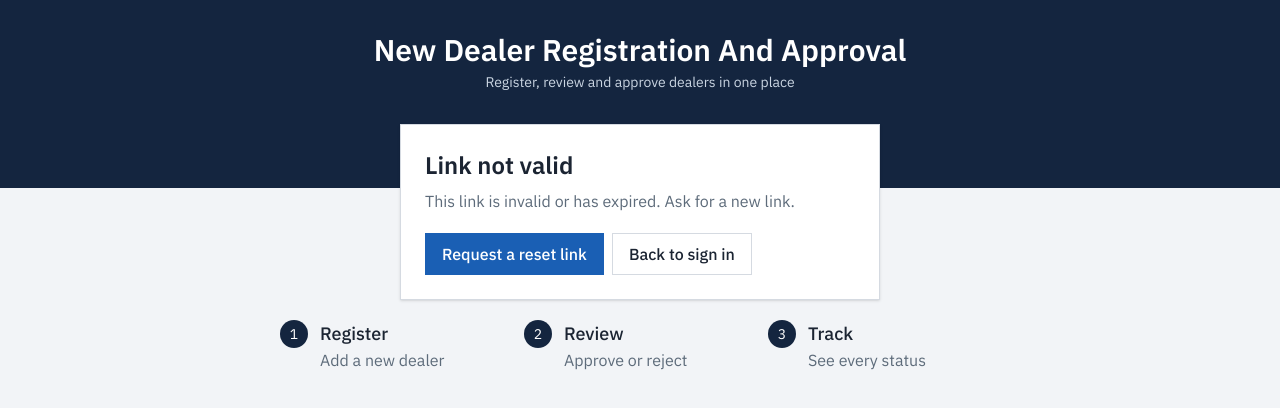
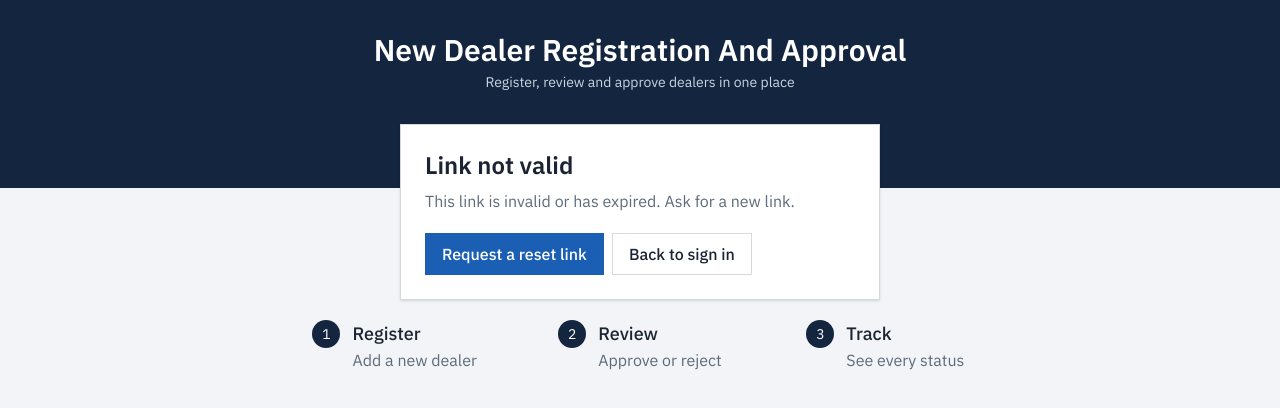
Before and after one commit to PrafullJ001/new-dealer-registration-approval, a React (Vite) app in the folder frontend/: page /set-password in a window 1280 px wide. Shown: the top 408 px of the page. Built offline with nearby package versions, Linux system fonts and the light colour scheme; no server answers.

Commit message:
Center login page cards

```diff
--- a/frontend/index.html
+++ b/frontend/index.html
@@ -2,7 +2,7 @@
 <html lang="en">
   <head>
     <meta charset="UTF-8" />
-    <meta name="viewport" content="width=device-width, initial-scale=1.0" />
+    <meta name="viewport" content="width=device-width, initial-scale=1.0, maximum-scale=1.0" />
     <title>New Dealer Registration &amp; Approval</title>
     <link
       href="https://fonts.googleapis.com/css2?family=IBM+Plex+Mono&family=IBM+Plex+Sans:wght@400;500;600&display=swap"
--- a/frontend/src/components/AuthShell.jsx
+++ b/frontend/src/components/AuthShell.jsx
@@ -22,10 +22,10 @@ export default function AuthShell({ children }) {
         <div className="border border-line bg-white p-5 shadow-sm sm:p-6 md:p-6">{children}</div>
       </main>
 
-      {/* steps right under the card (no mt-auto, so no scrolling to find them) */}
-      <section className="mx-auto mb-6 mt-5 grid w-full max-w-3xl gap-3 px-6 sm:grid-cols-3">
+      {/* steps right under the card, each one centered in its column */}
+      <section className="mx-auto mb-6 mt-5 grid w-full max-w-3xl gap-4 px-6 sm:grid-cols-3">
         {STEPS.map((s, i) => (
-          <div key={s.title} className="flex items-start gap-3 text-base">
+          <div key={s.title} className="flex items-start justify-center gap-3 text-base">
             <span className="flex h-7 w-7 flex-none items-center justify-center rounded-full bg-navy text-sm text-white">
               {i + 1}
             </span>
--- a/frontend/src/index.css
+++ b/frontend/src/index.css
@@ -75,4 +75,15 @@ body {
   html:has(.auth-scale) {
     font-size: 18px;
   }
+  /* bigger input text so the browser does not zoom the page when a field is tapped */
+  html:has(.auth-scale) .input {
+    font-size: 24px;
+  }
 }
+
+/* real phones: inputs under 16px make iOS zoom on focus, keep them at 16px or more */
+@media (max-width: 767px) {
+  .auth-scale .input {
+    font-size: 16px;
+  }
+}
--- a/frontend/src/pages/Login.jsx
+++ b/frontend/src/pages/Login.jsx
@@ -131,10 +131,10 @@ export default function Login() {
         </div>
       </main>
 
-      {/* steps right under the card (no mt-auto, so no scrolling to find them) */}
-      <section className="mx-auto mb-6 mt-5 grid w-full max-w-3xl gap-3 px-6 sm:grid-cols-3">
+      {/* steps right under the card, each one centered in its column */}
+      <section className="mx-auto mb-6 mt-5 grid w-full max-w-3xl gap-4 px-6 sm:grid-cols-3">
         {STEPS.map((s, i) => (
-          <div key={s.title} className="flex items-start gap-3 text-base">
+          <div key={s.title} className="flex items-start justify-center gap-3 text-base">
             <span className="flex h-7 w-7 flex-none items-center justify-center rounded-full bg-navy text-sm text-white">
               {i + 1}
             </span>
```
